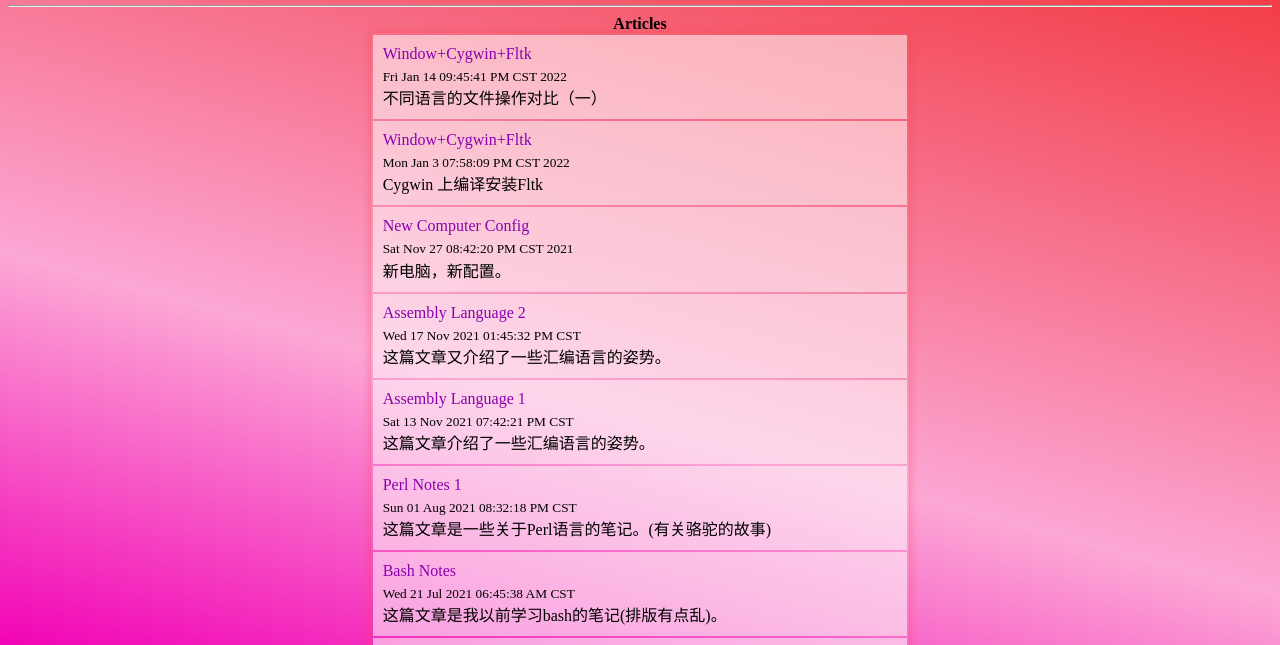
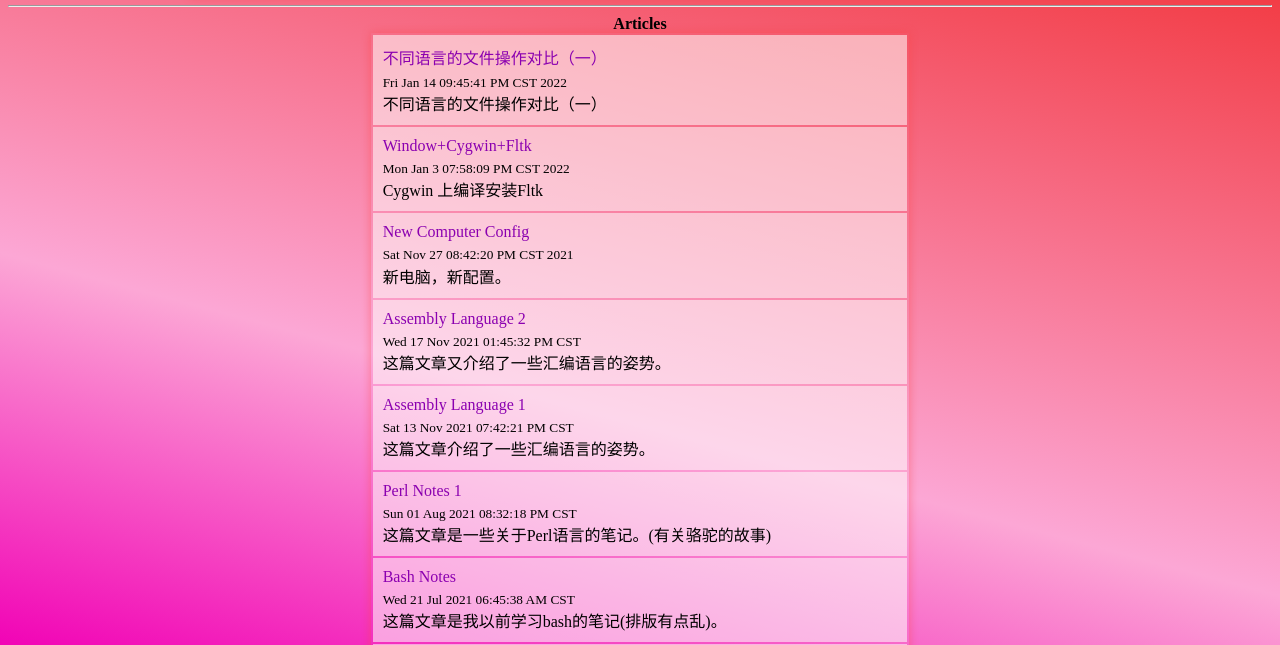
Before and after one commit to WinterAzure/winterazure.github.io, a plain HTML site: page index.html in a window 1280 px wide. Shown: the part 147-792 px from the top of the page. Drawn offline with Linux system fonts and the light colour scheme.

Commit message:
Title Fix XD

```diff
--- a/index.html
+++ b/index.html
@@ -46,7 +46,7 @@
     </tfoot>
     <tbody>
         <tr>
-            <td><a href="articles/不同语言中文件操作方式(C,C++).html">Window+Cygwin+Fltk</a>
+            <td><a href="articles/不同语言中文件操作方式(C,C++).html">不同语言的文件操作对比（一）</a>
                 <br><sub>Fri Jan 14 09:45:41 PM CST 2022</sub>
                 <br>不同语言的文件操作对比（一）
             </td>
```
